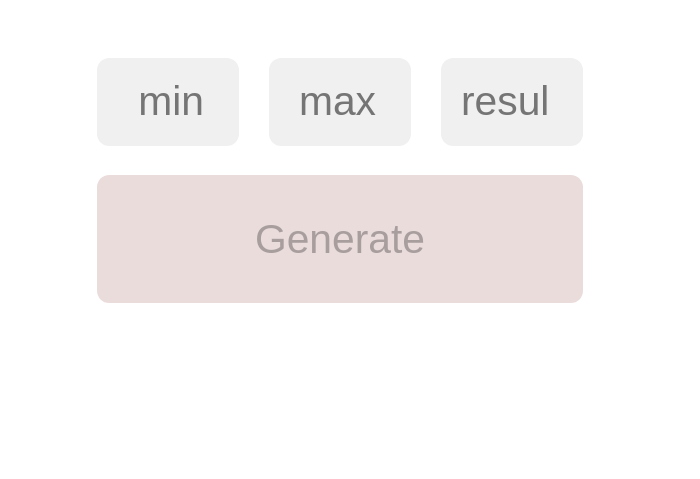
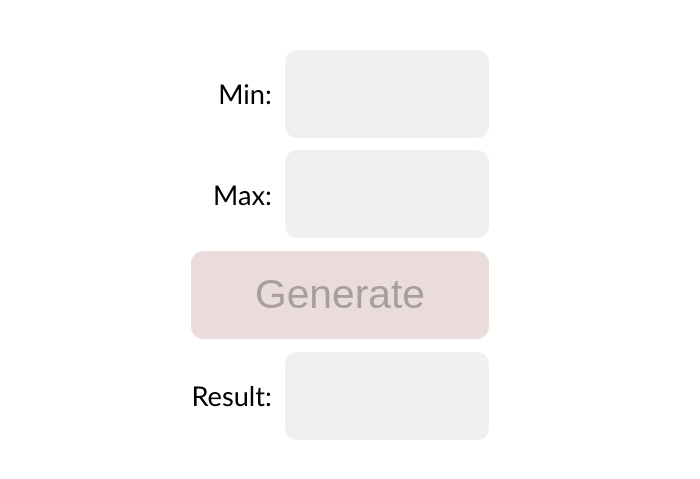
Before and after one commit to SpikePy/Dice, a plain HTML site: page index.html in a window 1280 px wide. Shown: the part 277-756 px from the top of the page, without its empty margins (300-1000 px from the left). Drawn offline with Linux system fonts and the light colour scheme.

Commit message:
improve style

```diff
--- a/index.html
+++ b/index.html
@@ -10,15 +10,24 @@
 </head>
 <body onload="test()">
   <h1 ><img src="favicon.svg">Random Number</h1>
+  <div>
     <table>
       <tr>
-      <td><input  type="number" id="min"    size="5" placeholder="min"    oninput="test()"></td>
-      <td><input  type="number" id="max"    size="5" placeholder="max"    oninput="test()"></td>
-      <td><input  type="number" id="result" size="5" placeholder="result" disabled></td>
+        <td>Min: </td>
+        <td><input  type="number" id="min" size="5" oninput="test()"></td>
       </tr>
       <tr>
-      <td colspan="3"><button type="button" id="button" name="button" onclick="random()" disabled>Generate</button></td>
+        <td>Max: </td>
+        <td><input  type="number" id="max" size="5" oninput="test()"></td>
+      </tr>
+      <tr>
+        <td colspan="2"><button type="button" id="button" name="button" onclick="random()" disabled>Generate</button></td>
+      </tr>
+      <tr>
+        <td>Result: </td>
+        <td><input  type="number" id="result" size="5" disabled></td>
       </tr>
     </table>
+  </div>
 </body>
 </html>
--- a/script.js
+++ b/script.js
@@ -10,10 +10,12 @@ function test() {
 }
 
 function random() {
+  // Make result cell blink once for 200ms
+  result.style.backgroundColor = "rgb(220, 220, 220)"
+
   result.value = Math.round( min + Math.random() * (max - min) )
 
   // Make result cell blink once for 200ms
-  result.style.backgroundColor = "rgb(220, 220, 220)"
   setTimeout(() => {
     result.style.backgroundColor = "rgb(240, 240, 240)"
   }, 200);
--- a/style.css
+++ b/style.css
@@ -14,25 +14,23 @@ h1 > img {
   padding: .3em;
 }
 
-table {
+div {
   margin: 0 auto 0;
-}
-
-td {
-  padding: .5em;
-  text-align:center;
+  text-align: center;
 }
 
 input {
+  display: block;
   font-size: 1.5em;
   border-radius: .3em;
   border: 0;
-  width: 2.5em;
   padding: .5em;
+  /* margin: .5em auto; */
   text-align: right;
   background-color: rgb(240, 240, 240);
   -moz-appearance: textfield;
   transition: background-color .5s ease;
+  width: 4em;
 }
 input:hover {
     background-color: rgb(220, 220, 220);
@@ -44,14 +42,25 @@ input:hover {
     background-color: rgb(240, 240, 240);
 }
 
+table {
+  margin: 0 auto 0;
+}
+
+td {
+  padding: .2em;
+  text-align:right;
+}
+
 button {
+  display: block;
   font-size: 1.5em;
   border: 0;
   border-radius: .3em;
-  padding: 1em .5em;
-  width: 100%;
+  padding: .5em;
+  /* margin: .5em auto; */
   transition: background-color .5s ease;
   background-color: rgb(220, 235, 220);
+  width: 100%;
 }
 button:hover {
     /* background-color: rgb(220, 220, 220); */
```
Lines whose indentation alone changed are shown as unchanged.
